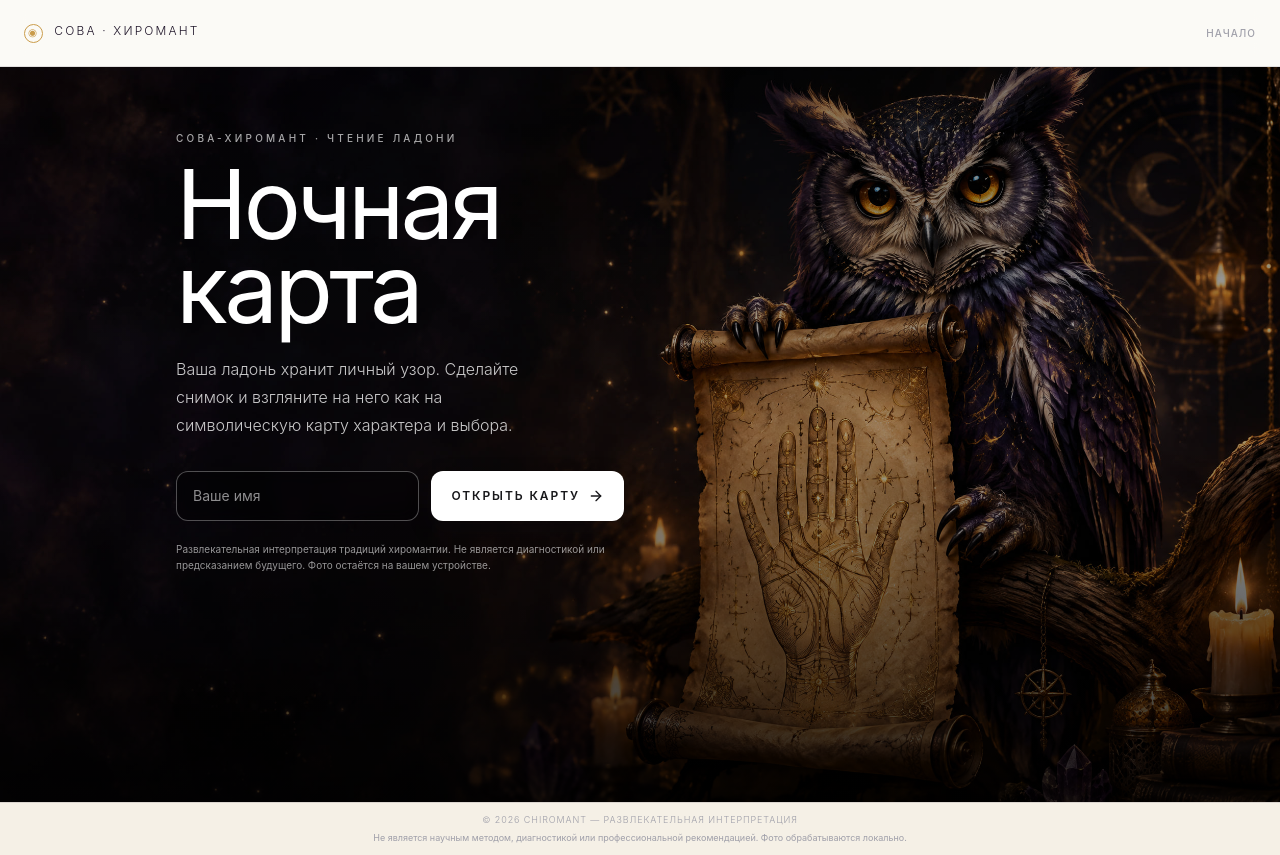
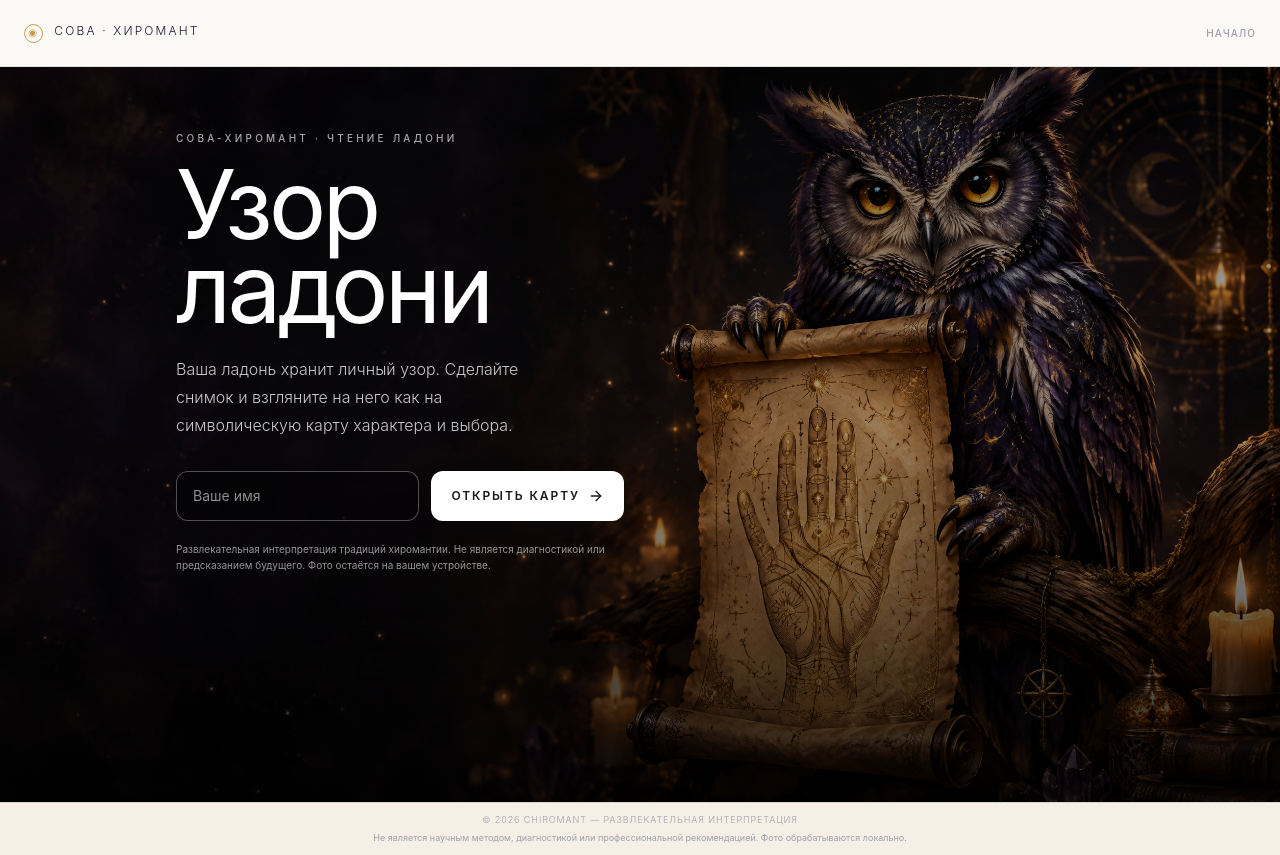
Before and after one commit to logistickshell-ops/Heromant, a React (Vite) app: page / in a window 1280 px wide. Built offline with nearby package versions, Linux system fonts and the light colour scheme.

Commit message:
Update Welcome.tsx

```diff
--- a/src/components/Welcome.tsx
+++ b/src/components/Welcome.tsx
@@ -36,7 +36,7 @@ export default function Welcome({ onStart }: WelcomeProps) {
             Сова-хиромант · чтение ладони
           </p>
           <h1 className="welcome-title text-6xl font-normal leading-[0.88] tracking-[-0.04em] text-white sm:text-8xl">
-            Ночная карта
+            Узор ладони
           </h1>
           <p className="mt-6 max-w-sm text-sm font-light leading-7 text-white/78 sm:text-base">
             Ваша ладонь хранит личный узор. Сделайте снимок и взгляните на него как на символическую карту характера и выбора.
```
